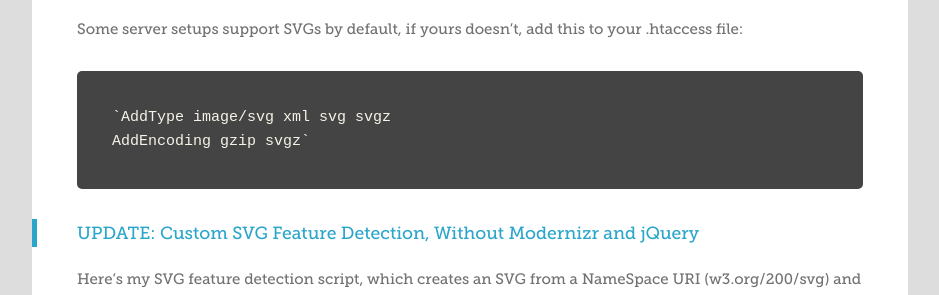
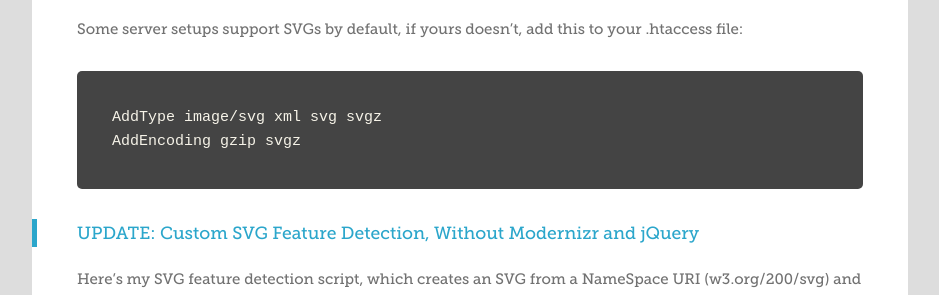
Before and after one commit to lechoo/toddmotto.github.com, a Jekyll site: the page built from _posts/2012-11-17-mastering-svg-use-for-a-retina-web-fallbacks-with-png-script.md, in a window 1280 px wide and 900 px high, scrolled down 3742 px. Shown: the part 151-446 px from the top of the window, without its empty margins (0-939 px from the left). Built offline with Jekyll 4.4.1, drawn with Linux system fonts in a browser that asks for light colours; Markdown is read by kramdown in place of the engine named in the settings; comment, search, counter and statistics services are not loaded.

Commit message:
Tweak htaccess demo

```diff
--- a/_posts/2012-11-17-mastering-svg-use-for-a-retina-web-fallbacks-with-png-script.md
+++ b/_posts/2012-11-17-mastering-svg-use-for-a-retina-web-fallbacks-with-png-script.md
@@ -129,8 +129,8 @@ You’ll notice in there is ‘svg’. I’m using Chrome. If the browser didn
 Some server setups support SVGs by default, if yours doesn’t, add this to your .htaccess file:
 
 {% highlight html %}
-`AddType image/svg xml svg svgz
-AddEncoding gzip svgz`
+AddType image/svg xml svg svgz
+AddEncoding gzip svgz
 {% endhighlight %}
 
 <h3 id="update">UPDATE: Custom SVG Feature Detection, Without Modernizr and jQuery</h3>
```
